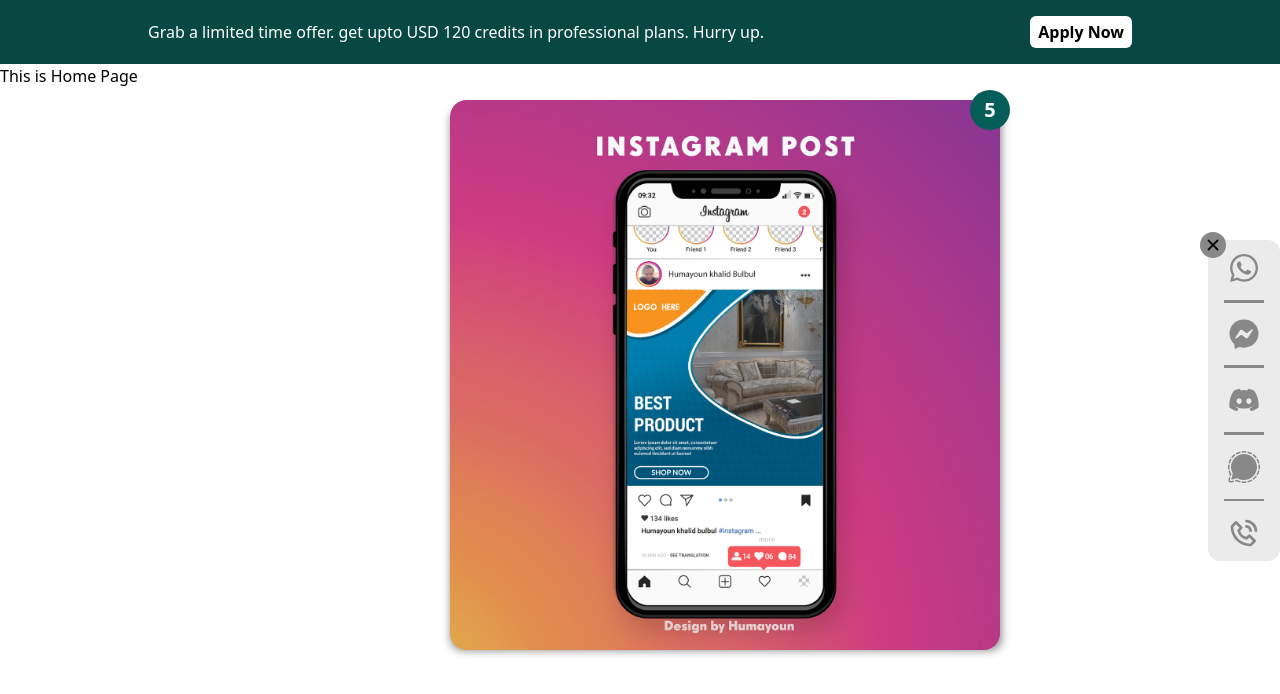
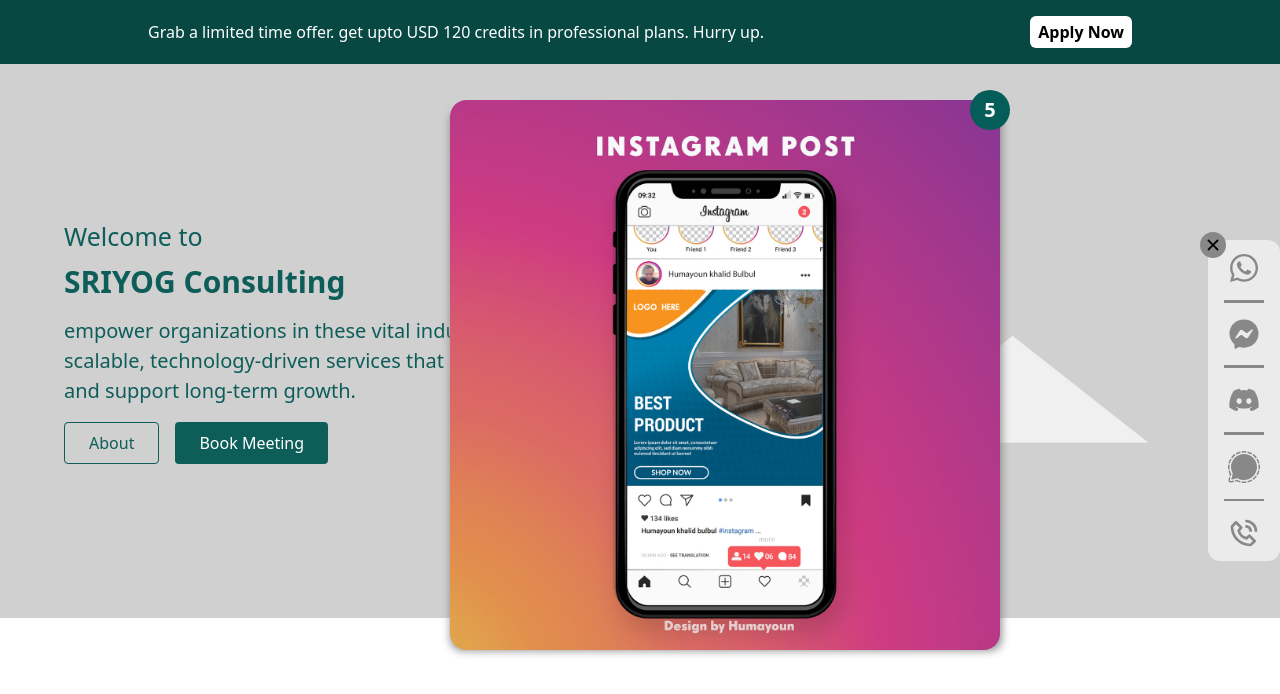
Before and after one commit to SRIYOGconsulting/sriyog.net, a React (Vite) app: page / in a window 1280 px wide. Shown: the top 694 px of the page. Built offline with nearby package versions, Linux system fonts and the light colour scheme.

Commit message:
Hero banner fix

```diff
--- /dev/null
+++ b/src/Components/hero.tsx
@@ -0,0 +1,24 @@
+export default function Hero(){
+
+    return(
+        <div className="w-full text-[#0B5D5E] h-[554px] bg-[#D0D0D0] flex justify-between md:flex-row flex-col-reverse p-16">
+
+            <div className="flex flex-col my-auto text-[#0D5D59] ">
+                    <div className="text-[25px] mb-2">Welcome to</div>
+                   <div className="font-bold  text-3xl ">SRIYOG Consulting</div>
+
+                   <div className="mt-4 text-[20px] w-[678px]">
+                        empower organizations in these vital industries with innovative, scalable, technology-driven services that enhance operational efficiency and support long-term growth.
+                   </div>
+
+                   <div className="mt-4 flex space-x-4">
+                        <button className="border border-[#0D5D59] py-2 px-6 rounded ">About</button>
+                        <button className="bg-[#0D5D59] text-white px-6 py-2 rounded">Book Meeting</button>
+                   </div>
+            </div>
+
+
+            <img src="/images/home/1.jpg" width={"500px"} height={"500px"} alt="hero banner" />
+        </div>
+    )
+}
--- a/src/pages/home.jsx
+++ b/src/pages/home.jsx
@@ -1,8 +1,10 @@
+import Hero from "../Components/hero";
+
 const pageName = "This is Home Page";
 export default function home() {
     return (
         <div>
-            <p>This is Home Page</p>
+            <Hero />
         </div>
     );
 }
```
